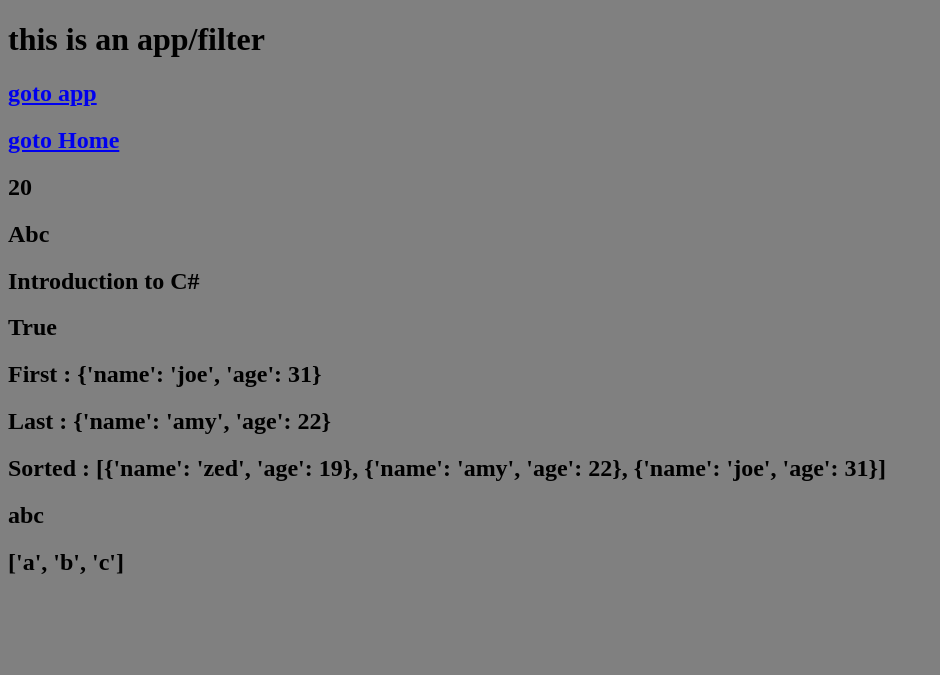
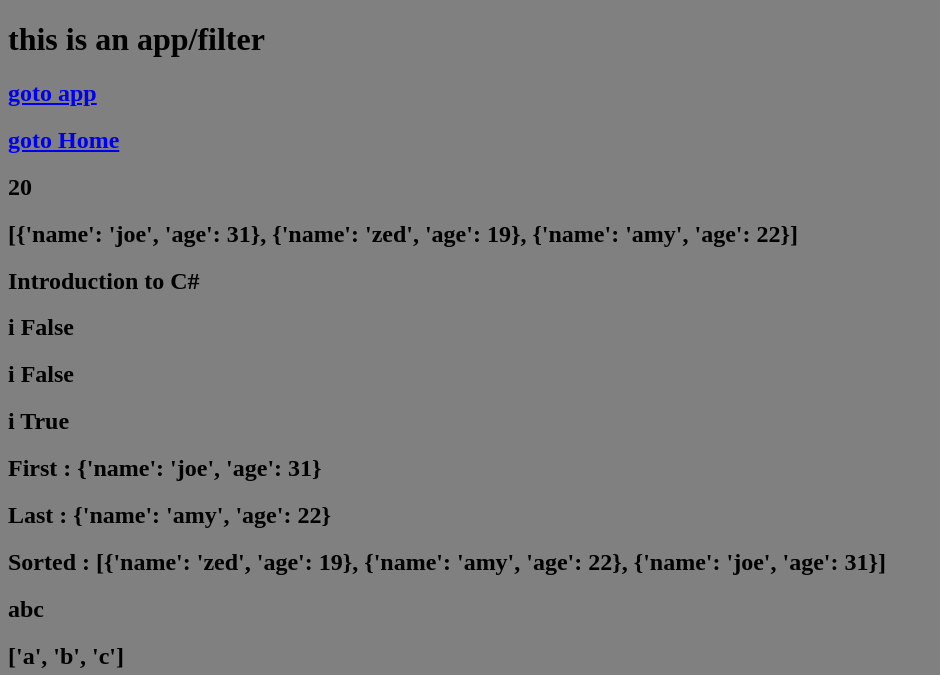
Before and after one commit to shafayetejaman/Django, a Django app: page /app/filter/ in a window 1280 px wide. Shown: the top 675 px of the page, without its empty margins (0-940 px from the left). Run offline with Django 5.2, Linux system fonts and the light colour scheme.

Commit message:
Sat, Mar 9, 2024, 4:25 PM +06:00

```diff
--- a/module 10.5/project_10_5/app1/templates/app1/filter_practice.html
+++ b/module 10.5/project_10_5/app1/templates/app1/filter_practice.html
@@ -16,9 +16,14 @@
     <a href="/"><h2>goto Home</h2></a>
 
     <h2>{{10 | add:10}}</h2>
-    <h2>{{ "abc" | capfirst }}</h2>
+    <h2>{{ data | capfirst }}</h2>
     <h2>{{ "Introduction - to - C#" | cut:"-" }}</h2>
-    <h2>{{ 2 | divisibleby:"2" }}</h2>
+
+    {% for i in data %}
+        <h2> i {{ i.age | divisibleby:"2" }}</h2>
+
+    {% endfor %}
+
     <h2>First : {{ data | first }}</h2>
     <h2>Last : {{ data | last }}</h2>
     <h2>Sorted : {{ data | dictsort:"age" }}</h2>
```
